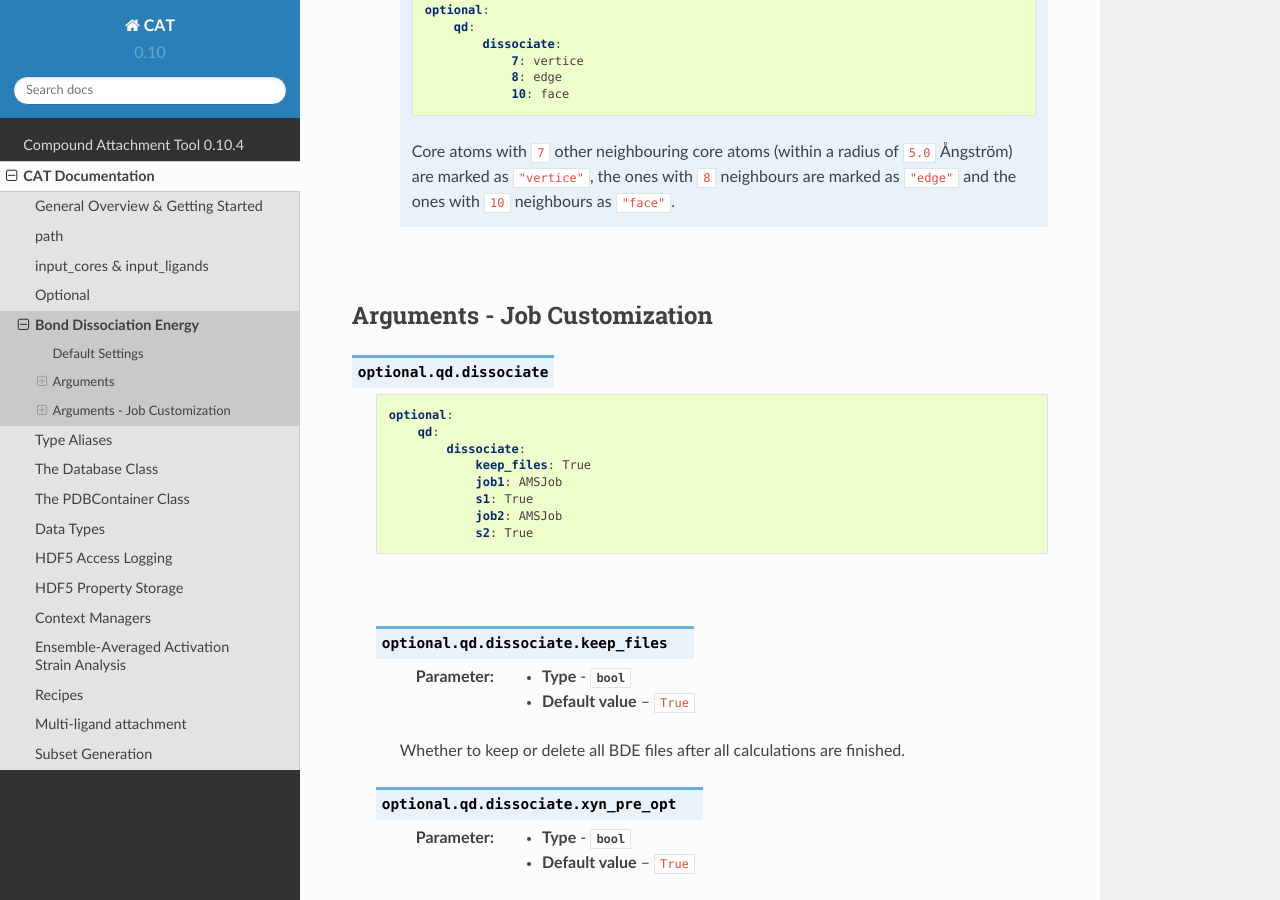
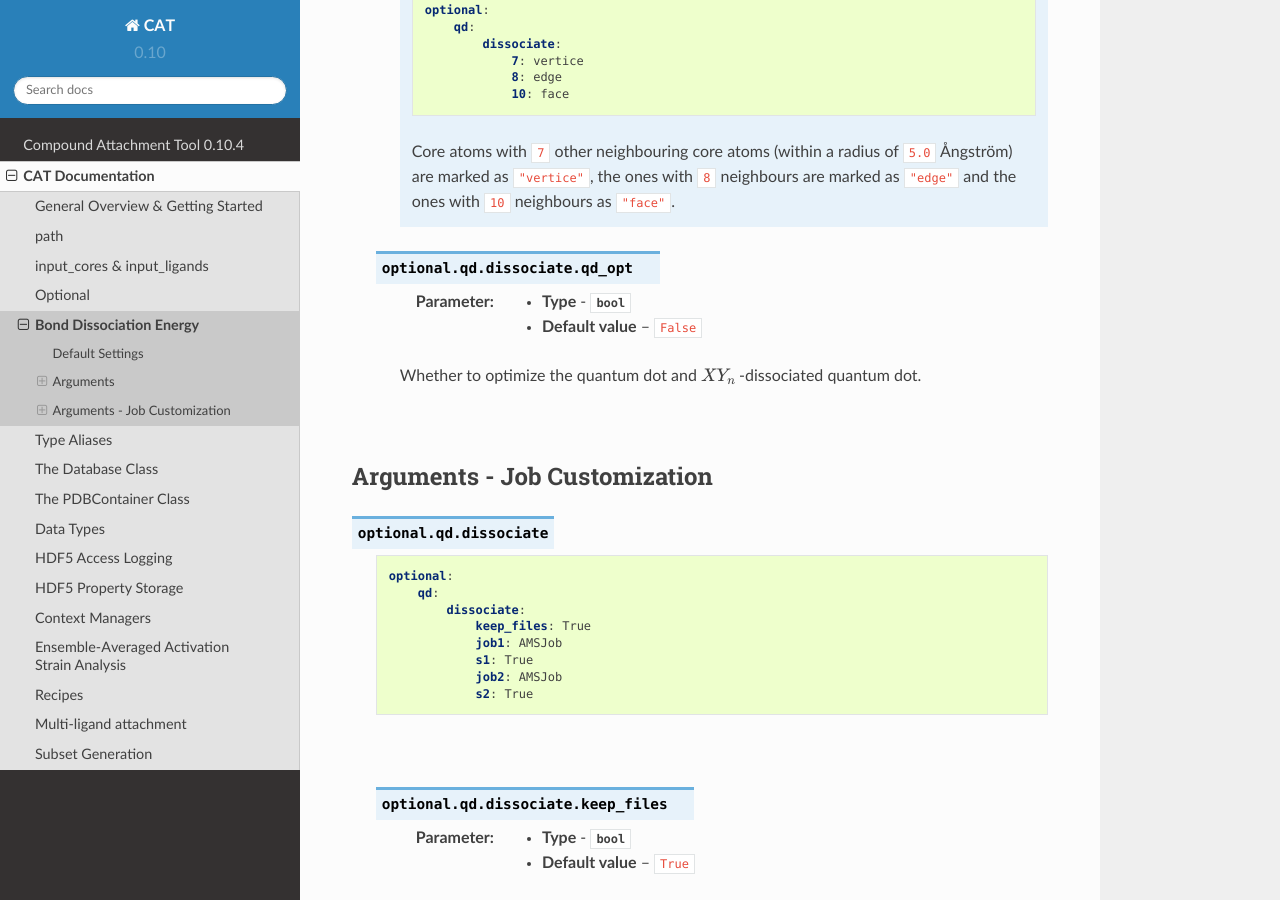
Before and after one commit to nlesc-nano/CAT, a Sphinx documentation site: the page built from docs/5_bde.rst, in a window 1280 px wide and 900 px high, scrolled down 4270 px. Built offline with Sphinx 7.4.7 and the Read the Docs theme 2.0.0, drawn with Linux system fonts in a browser that asks for light colours.

Commit message:
ENH: Add the ``qd.dissociate.qd_opt`` keyword

```diff
--- a/CHANGELOG.rst
+++ b/CHANGELOG.rst
@@ -8,7 +8,8 @@ This project adheres to `Semantic Versioning <http://semver.org/>`_.
 
 0.10.4
 ******
-* *placeholder*.
+* Added the ``qd.dissociate.qd_opt`` keyword.
+* Fix thermochemical properties not properly being set to ``nan`` for crashed jobs.
 
 
 0.10.3
--- a/docs/5_bde.rst
+++ b/docs/5_bde.rst
@@ -214,6 +214,15 @@ Arguments
             are marked as ``"vertice"``, the ones with ``8`` neighbours are marked as ``"edge"``
             and the ones with ``10`` neighbours as ``"face"``.
 
+
+    .. attribute:: optional.qd.dissociate.qd_opt
+
+        :Parameter:     * **Type** - :class:`bool`
+                        * **Default value** – ``False``
+
+        Whether to optimize the quantum dot and |XYn| -dissociated quantum dot.
+
+
 |
 
 Arguments - Job Customization
```
Also changed, not shown: 3 other files.
